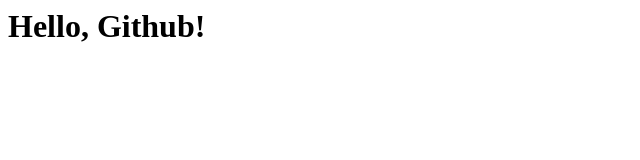
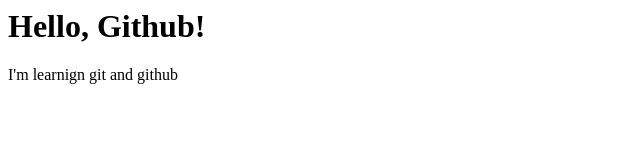
Before and after one commit to anjystar10/github-playground, a plain HTML site: page index.html in a window 1280 px wide. Shown: the whole page, without its empty margins (0-640 px from the left). Drawn offline with Linux system fonts and the light colour scheme.

Commit message:
Add introduction paragraph

```diff
--- a/index.html
+++ b/index.html
@@ -5,5 +5,6 @@
 </head>
 <body>
   <h1>Hello, Github!</h1>
+  <p>I'm learnign git and github</p>
 </body>
 </html>
```
